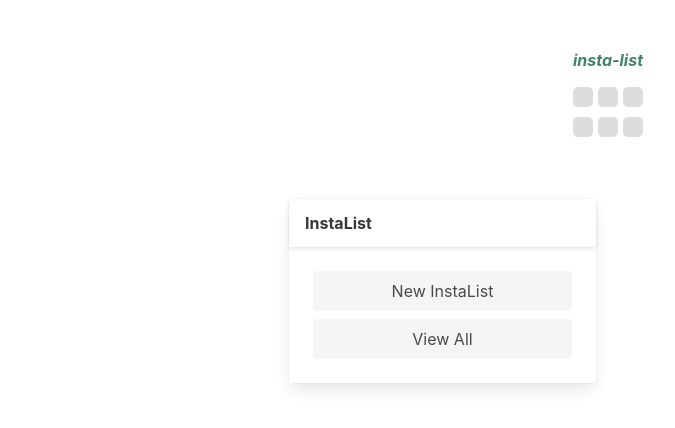
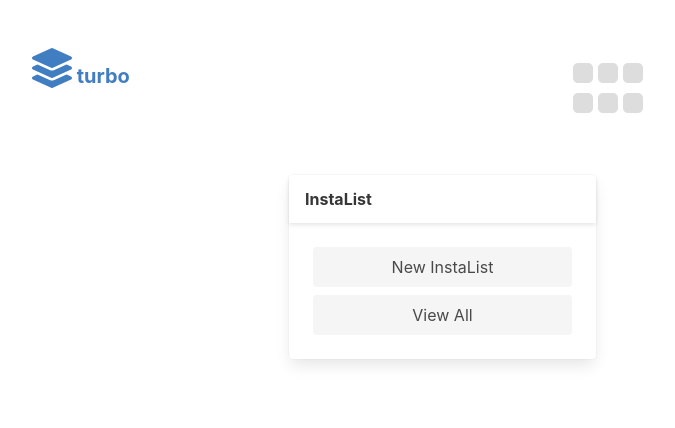
Before and after one commit to kushrast/turbo-stacks, a React (Create React App) app: page / in a window 1280 px wide. Shown: the top 428 px of the page, without its empty margins (32-707 px from the left). Built offline with nearby package versions, Linux system fonts and the light colour scheme.

Commit message:
Adding procfile

```diff
--- a/src/App.css
+++ b/src/App.css
@@ -1,7 +1,7 @@
 .header-text {
-	font-style: italic;
 	font-weight: bold;
-	color: #40826D;
+	color: #417dc1;
+	font-size: 20px;
 }
 
 .list-card {
--- a/src/App.js
+++ b/src/App.js
@@ -23,7 +23,7 @@ export default function App() {
     <div className="App">
       <section class="section">
         <div class="container">
-          <Header type="insta-list"/>
+          <Header/>
           {/* A <Switch> looks through its children <Route>s and
               renders the first one that matches the current URL. */}
           <Switch>
--- a/src/Header.jsx
+++ b/src/Header.jsx
@@ -1,5 +1,5 @@
 import { FontAwesomeIcon } from '@fortawesome/react-fontawesome';
-import { faGripHorizontal } from '@fortawesome/free-solid-svg-icons';
+import { faGripHorizontal, faLayerGroup } from '@fortawesome/free-solid-svg-icons';
 import React from 'react';
 
 
@@ -27,15 +27,19 @@ class Header extends React.Component {
     return (
       <div>
         <div class="columns is-centered">
-          <div class="column is-1 has-text-centered">
-            <p className="header-text">
-              {this.props.type}
-            </p>
+          <div class="column is-2">
+            <a class="header-text" href="/">
+              <FontAwesomeIcon icon={faLayerGroup} size="2x" color="#417dc1"/> turbo
+            </a>
+          </div>
+          <div class="column is-auto has-text-centered">
             <p>
               <a href="/">
                 <FontAwesomeIcon icon={faGripHorizontal} size="5x" color={this.getIconColor()} onMouseEnter={this.toggleIsMouseOverIcon} onMouseLeave={this.toggleIsMouseOverIcon}/>
               </a>
             </p>
+          </div>
+          <div class="column is-2 has-text-centered">
           </div>
         </div>
       </div>
--- a/src/InstaList.jsx
+++ b/src/InstaList.jsx
@@ -78,7 +78,7 @@ class ListItem extends React.Component {
 
   onSubmit = () => {
     this.refs.input.blur();
-    this.props.onEnter(this.state.value);
+    this.props.onEnter(this.props.index, this.state.value);
     if (this.props.newListItem) {
       this.setState({value: ""});
     }
@@ -172,10 +172,6 @@ class BaseInstaList extends React.Component {
     this.setState({showAll: !this.state.showAll});
   }
 
-  addNewItem = (newValue) => {
-    this.setState({items: [...this.state.items, newValue]});
-  }
-
   render() {
     return (
       <div>
@@ -190,14 +186,16 @@ class BaseInstaList extends React.Component {
                   value={item}
                   index={i}
                   sortIndex={i}
-                  onDelete={this.props.onDelete}/>)))
+                  onDelete={this.props.onDelete}
+                  onEnter={this.props.onEnter}/>)))
             :
             (this.props.items.length > 0 ?
               <SortableListItem
                   key={this.props.items[0]}
                   value={this.props.items[0]}
                   index={0}
-                  onDelete={this.props.onDelete}/>
+                  onDelete={this.props.onDelete}
+                  onEnter={this.props.onEnter}/>
               :
               <div></div>)
           }
@@ -242,7 +240,7 @@ class InstaList extends React.Component {
     }));
   };
 
-  addNewItem = (newValue) => {
+  addNewItem = (ignored, newValue) => {
     this.setState({items: [...this.state.items, newValue]});
   }
 
@@ -266,9 +264,17 @@ class InstaList extends React.Component {
     this.setState({persist: !this.state.persist});
   }
 
+  onEnter = (index, updatedItemValue) => {
+    if (this.state.items.length > index) {
+      var items = this.state.items;
+      items[index] = updatedItemValue;
+      this.setState({items: items})
+    }
+  }
+
   render() {
     return (
-      <BaseInstaList title={this.state.title} items={this.state.items} saveList={this.saveList} updateTitle={this.updateTitle} toggleList={this.toggleList} onSortEnd={this.onSortEnd} onDelete={this.onDelete} addNewItem={this.addNewItem} persist={this.state.persist} togglePersist={this.togglePersist}/>
+      <BaseInstaList title={this.state.title} items={this.state.items} saveList={this.saveList} updateTitle={this.updateTitle} toggleList={this.toggleList} onSortEnd={this.onSortEnd} onDelete={this.onDelete} addNewItem={this.addNewItem} persist={this.state.persist} togglePersist={this.togglePersist} onEnter={this.onEnter}/>
       );
   }
 }
@@ -290,7 +296,7 @@ class InstaListFormTemplate extends React.Component {
     }));
   };
 
-  addNewItem = (newValue) => {
+  addNewItem = (ignored, newValue) => {
     this.setState({items: [...this.state.items, newValue]});
   }
 
@@ -314,9 +320,17 @@ class InstaListFormTemplate extends React.Component {
     this.setState({persist: !this.state.persist});
   }
 
+  onEnter = (index, updatedItemValue) => {
+    if (this.state.items.length > index) {
+      var items = this.state.items;
+      items[index] = updatedItemValue;
+      this.setState({items: items})
+    }
+  }
+
   render() {
     return (
-      <BaseInstaList title={this.state.title} items={this.state.items} saveList={this.saveList} updateTitle={this.updateTitle} toggleList={this.toggleList} onSortEnd={this.onSortEnd} onDelete={this.onDelete} addNewItem={this.addNewItem}  persist={this.state.persist} togglePersist={this.togglePersist}/>
+      <BaseInstaList title={this.state.title} items={this.state.items} saveList={this.saveList} updateTitle={this.updateTitle} toggleList={this.toggleList} onSortEnd={this.onSortEnd} onDelete={this.onDelete} addNewItem={this.addNewItem}  persist={this.state.persist} togglePersist={this.togglePersist} onEnter={this.onEnter}/>
       );
   }
 }
```
Also changed, not shown: 22 other files (tests, documents, lock files or other folders).
